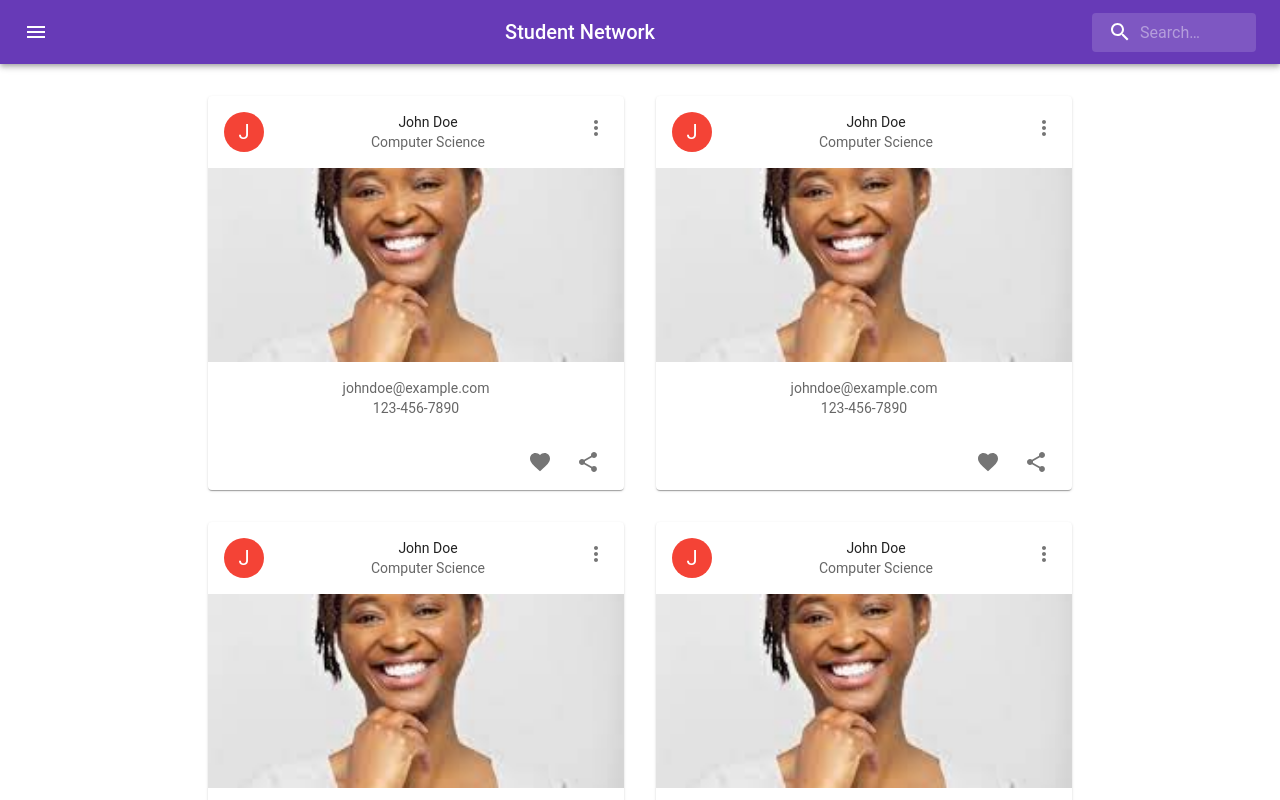
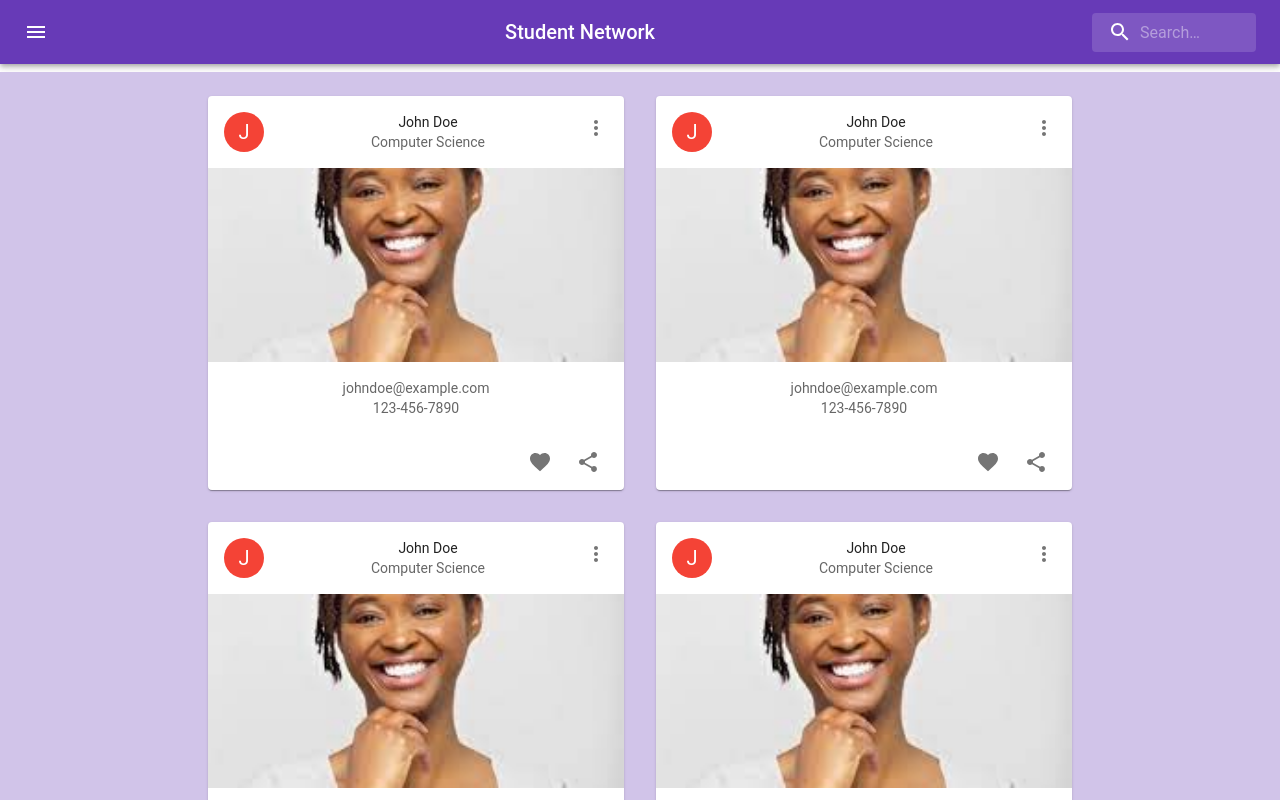
Before and after one commit to m-code-ing/student-directory-fe, a React (Create React App) app: page /students in a window 1280 px wide. Shown: the top 800 px of the page. Built offline with nearby package versions, Linux system fonts and the light colour scheme.

Commit message:
add background color to students page

```diff
--- a/src/components/StudentProfiles/StudentProfiles.tsx
+++ b/src/components/StudentProfiles/StudentProfiles.tsx
@@ -1,12 +1,14 @@
-import { Grid } from '@mui/material'
+import { Box, Grid, useTheme } from '@mui/material'
 import { userProfileProps } from '../mocks/studentProfileMock'
 import StudentProfileCard from './StudentProfileCard'
 
 const { name, profilePictureUrl, email, phoneNumber, major, gpa } = userProfileProps
 
 const StudentProfiles = (): JSX.Element => {
+  const theme = useTheme()
   const studens = [1, 2, 3, 4, 5]
   return (
+    <Box bgcolor={theme.palette.custom.bg.dark}>
       <Grid mt={1} container spacing={2} justifyContent="center">
         {studens.map((key, index) => (
           <Grid item xs={10} md={4} m={1} key={index}>
@@ -21,6 +23,7 @@ const StudentProfiles = (): JSX.Element => {
           </Grid>
         ))}
       </Grid>
+    </Box>
   )
 }
 
```
Lines whose indentation alone changed are shown as unchanged.
